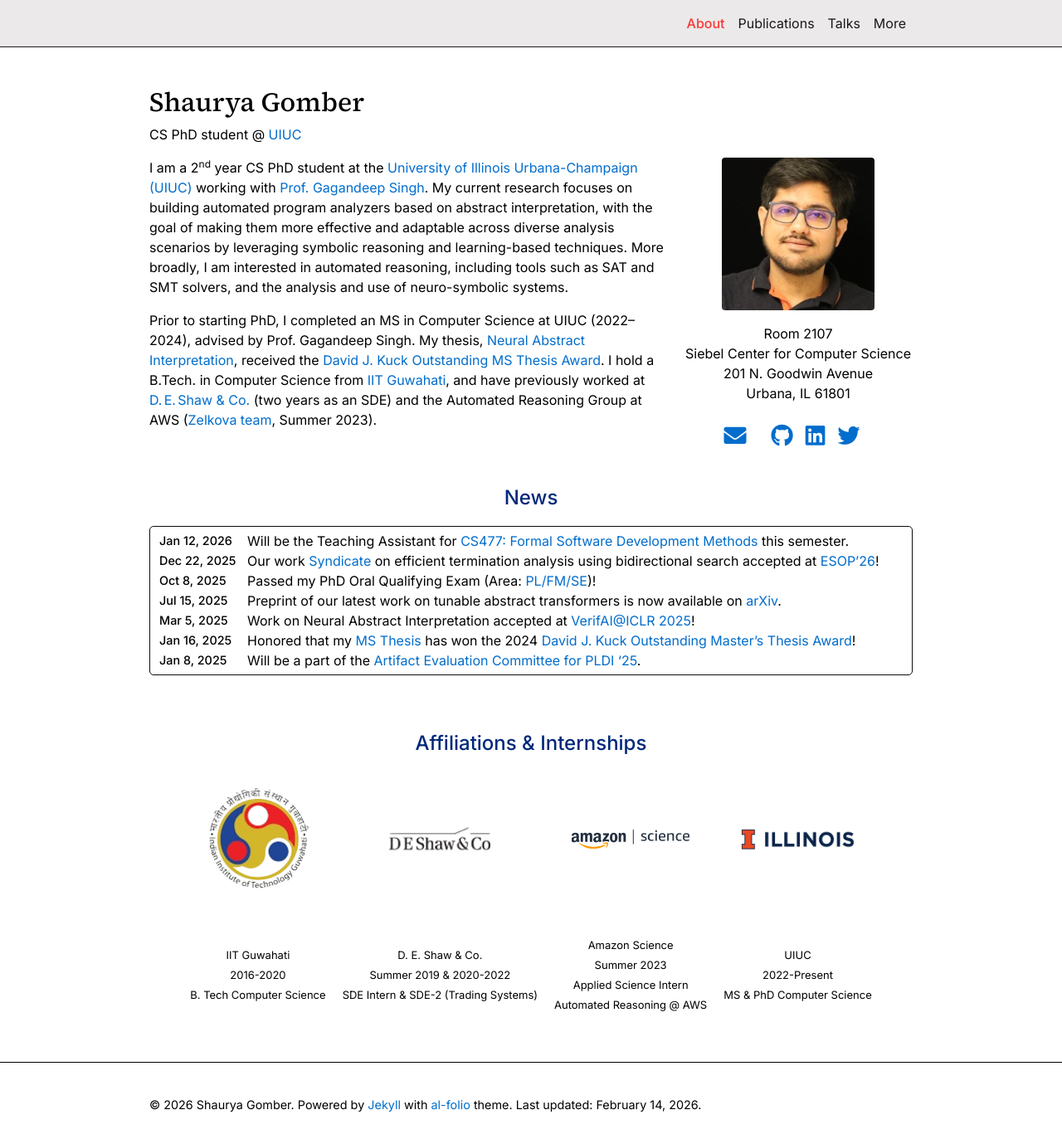
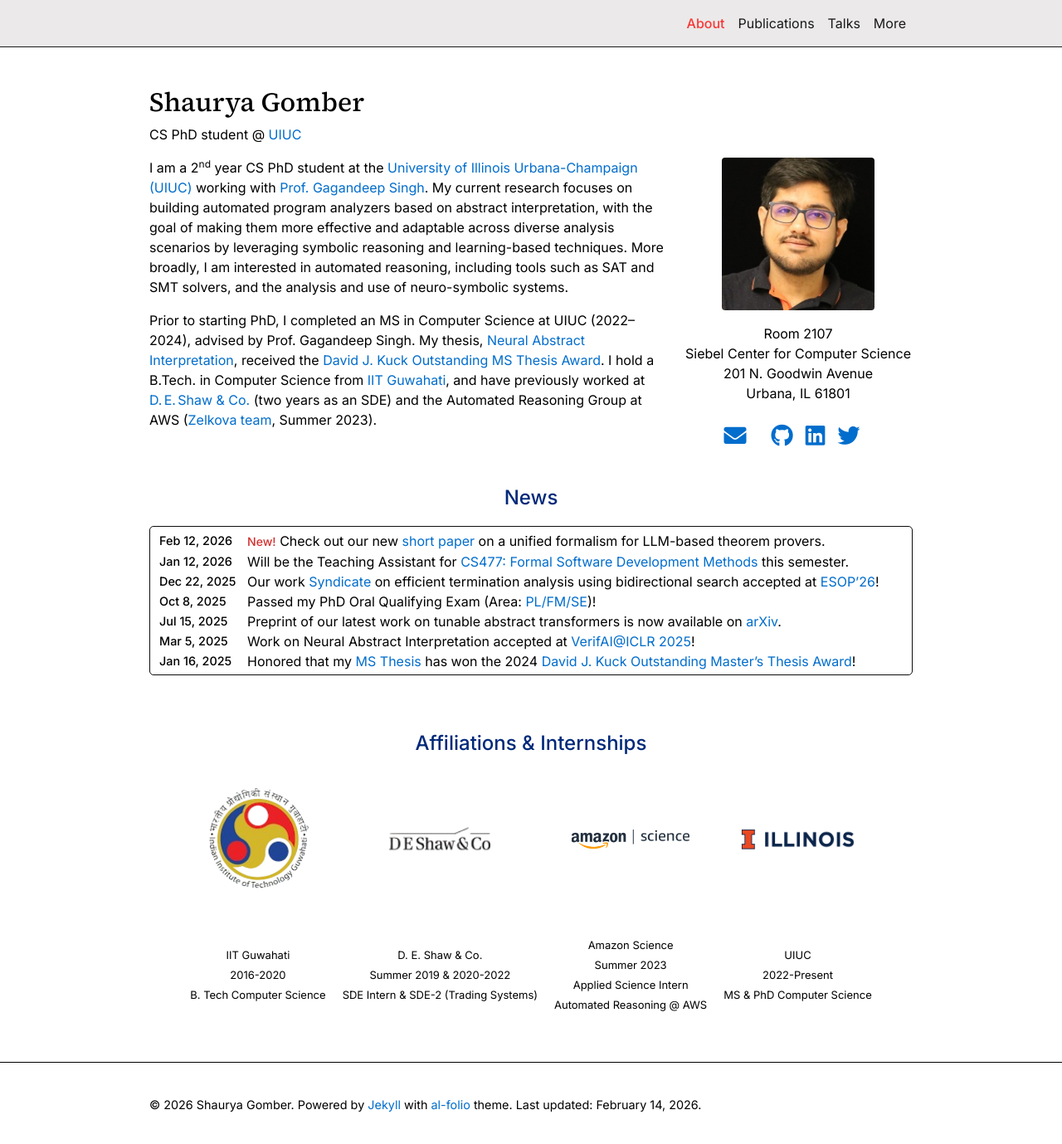
Before and after one commit to sgomber/sgomber.github.io, a Jekyll site: the page built from _pages/about.md, in a window 1280 px wide and 1383 px high. Shown: the top 1379 px of the window at 83% size. Built offline with Jekyll 4.4.1, drawn with Linux system fonts in a browser that asks for light colours; comment, search, counter and statistics services are not loaded; a style sheet for code colours, icons or effects is not loaded.

Commit message:
feat: add theorem proving release news

```diff
--- a/_data/news.yml
+++ b/_data/news.yml
@@ -1,3 +1,7 @@
+- date: 2026-02-12
+  inline: true
+  content: "<span class='badge-new'>New!</span> Check out our new [short paper](assets/pdf/papers_posters/Unified_Theorem_Proving.pdf) on a unified formalism for LLM-based theorem provers."
+
 - date: 2026-01-12
   inline: true
   content: "Will be the Teaching Assistant for [CS477: Formal Software Development Methods](https://courses.grainger.illinois.edu/cs477/sp2026/) this semester."
--- a/_sass/_base.scss
+++ b/_sass/_base.scss
@@ -665,6 +665,12 @@
   }
 }
 
+.badge-new {
+  color: #d32f2f;
+  font-size: 0.88em;
+  font-weight: 500;
+}
+
 //
 // General custom styles
 //
```
